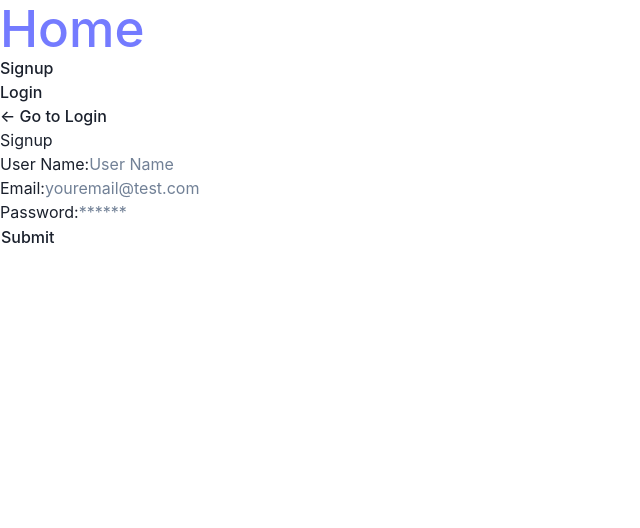
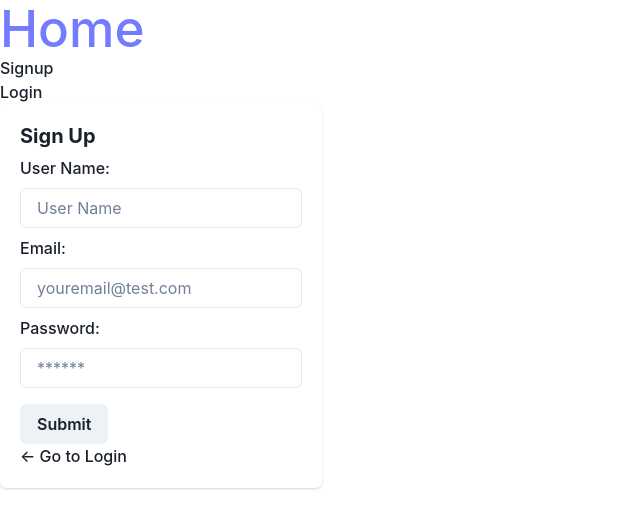
Before and after one commit to Shagomir/travel-log-app, a React (Vite) app in the folder client/: page /signup in a window 1280 px wide. Shown: the top 528 px of the page, without its empty margins (0-640 px from the left). Built offline with nearby package versions, Linux system fonts and the light colour scheme.

Commit message:
added cards and buttons

```diff
--- a/client/src/components/LocationForm/index.jsx
+++ b/client/src/components/LocationForm/index.jsx
@@ -1,6 +1,20 @@
 import React, { useState } from "react";
 import { useMutation } from "@apollo/client";
 import { ADD_LOCATION } from "../../utils/mutations";
+import {
+  Box,
+  Button,
+  ButtonGroup,
+  Card,
+  CardBody,
+  Flex,
+  FormControl,
+  FormLabel,
+  FormErrorMessage,
+  FormHelperText,
+  Heading,
+  Input,
+} from '@chakra-ui/react'
 
 function Locationform({ user }) {
   const [formState, setFormState] = useState({ newLocation: "" });
@@ -36,25 +50,27 @@ function Locationform({ user }) {
 
   //   The LocationForm component will allow users to add a new location to the database.
   return (
-    <div>
-      <h3>Add a Location</h3>
+    <Card mt="4">
+      <CardBody>
+        <Heading size="md" mt="2" mb="2">Add a Location</Heading>
         <form onSubmit={handleFormSubmit}>
-        <div className="flex-row space-between my-2">
-          <label htmlFor="location">Enter New Location:</label>
-          <input
-            placeholder="Yellowsone National Park"
+          <FormControl className="flex-row space-between my-2">
+            <FormLabel htmlFor="location">Enter New Location:</FormLabel>
+            <Input
+              placeholder="Yellowstone National Park"
               name="newLocation"
               type="newLocation"
               id="newLocation"
               onChange={handleChange}
             />
-        </div>
+          </FormControl>
           <div className="flex-row flex-end">
-          <button type="submit">Add Location</button>
+            <Button type="submit" mt="2" mb="2">Add Location</Button>
           </div>
         </form>
         {error && <div>Something went wrong...</div>}
-    </div>
+      </CardBody>
+    </Card>
   );
 }
 
--- a/client/src/components/Nav/index.jsx
+++ b/client/src/components/Nav/index.jsx
@@ -1,5 +1,6 @@
 import Auth from "../../utils/auth";
 import { Link } from "react-router-dom";
+import { Box } from '@chakra-ui/react';
 
 function Nav() {
   function showNavigation() {
--- a/client/src/pages/Confirm.jsx
+++ b/client/src/pages/Confirm.jsx
@@ -2,6 +2,7 @@ import React from "react";
 import { REMOVE_LOCATION } from "../utils/mutations";
 import { useParams } from "react-router-dom";
 import { useMutation } from "@apollo/client";
+import { Button } from '@chakra-ui/react';
 
 const Confirm = () => {
   const { id: locationId } = useParams();
@@ -30,12 +31,12 @@ const Confirm = () => {
     <>
       <h4>This will delete the location and all of its ideas! Are you sure?</h4>
 
-      <button className="location-delete" onClick={handleCancel}>
+      <Button className="location-delete" onClick={handleCancel}>
         No, I changed my mind!
-      </button>
-      <button className="location-delete" onClick={handleDelete}>
+      </Button>
+      <Button className="location-delete" onClick={handleDelete}>
         Yes, delete it!
-      </button>
+      </Button>
     </>
   );
 };
--- a/client/src/pages/Home.jsx
+++ b/client/src/pages/Home.jsx
@@ -1,3 +1,5 @@
+import { Button, ButtonGroup } from '@chakra-ui/react'
+
 const Home = () => {
   // If the user is already logged in, redirect to the location page
   if (localStorage.getItem("id_token")) {
@@ -6,7 +8,9 @@ const Home = () => {
   // If the user is not logged in, display the home page
   return (
     <div className="container">
+      <Button>
       <a href="/login">Please Log In!</a>
+      </Button>
     </div>
   );
 };
--- a/client/src/pages/ListDetail.jsx
+++ b/client/src/pages/ListDetail.jsx
@@ -5,6 +5,7 @@ import { QUERY_SINGLE_LOCATION } from "../utils/queries";
 import Auth from "../utils/auth";
 import IdeaForm from "../components/IdeaForm";
 import Idea from "../components/Idea";
+import { Button } from '@chakra-ui/react';
 
 const ListDetail = () => {
   const { id } = useParams();
@@ -29,9 +30,9 @@ const ListDetail = () => {
       <>
         <div>
           <h4>{location.locationText}</h4>
-          <button className="location-delete" onClick={handleDelete}>
+          <Button className="location-delete" onClick={handleDelete}>
             Delete Location
-          </button>
+          </Button>
           <ul>
             {ideas.map(
               (idea) => (
--- a/client/src/pages/Login.jsx
+++ b/client/src/pages/Login.jsx
@@ -3,6 +3,20 @@ import { useMutation } from "@apollo/client";
 import { Link } from "react-router-dom";
 import { LOGIN } from "../utils/mutations";
 import Auth from "../utils/auth";
+import {
+  Box,
+  Button,
+  ButtonGroup,
+  Card,
+  CardBody,
+  Flex,
+  FormControl,
+  FormLabel,
+  FormErrorMessage,
+  FormHelperText,
+  Heading,
+  Input,
+} from '@chakra-ui/react';
 
 function Login(props) {
   const [formState, setFormState] = useState({ email: "", password: "" });
@@ -33,41 +47,44 @@ function Login(props) {
 
   //   The login form will allow users to log in to the application.
   return (
-    <div className="container my-1">
-      <Link to="/signup">← Go to Signup</Link>
-
-      <h2>Login</h2>
+    <Box display="flex" alignItems="center">
+      <Card>
+        <CardBody>
+          <Heading size="md" mb="2">Login</Heading>
           <form onSubmit={handleFormSubmit}>
-        <div className="flex-row space-between my-2">
-          <label htmlFor="email">Email address:</label>
-          <input
+            <FormControl>
+              <FormLabel htmlFor="email">Email address</FormLabel>
+              <Input
                 placeholder="youremail@test.com"
                 name="email"
                 type="email"
                 id="email"
                 onChange={handleChange}
               />
-        </div>
-        <div className="flex-row space-between my-2">
-          <label htmlFor="pwd">Password:</label>
-          <input
+            </FormControl>
+            <FormControl>
+              <FormLabel htmlFor="pwd">Password:</FormLabel>
+              <Input
                 placeholder="******"
                 name="password"
                 type="password"
                 id="pwd"
                 onChange={handleChange}
               />
-        </div>
+            </FormControl>
             {error ? (
               <div>
                 <p className="error-text">The provided credentials are incorrect</p>
               </div>
             ) : null}
-        <div className="flex-row flex-end">
-          <button type="submit">Submit</button>
+            <div>
+              <Button mt={2} mb={2} type="submit">Submit</Button>
             </div>
+            <Link to="/signup">← Go to Signup</Link>
           </form>
-    </div>
+        </CardBody>
+      </Card>
+    </Box>
   );
 }
 
--- a/client/src/pages/Signup.jsx
+++ b/client/src/pages/Signup.jsx
@@ -3,6 +3,18 @@ import { Link } from "react-router-dom";
 import { useMutation } from "@apollo/client";
 import Auth from "../utils/auth";
 import { ADD_USER } from "../utils/mutations";
+import {
+  Button,
+  ButtonGroup,
+  Card,
+  CardBody,
+  FormControl,
+  FormLabel,
+  FormErrorMessage,
+  FormHelperText,
+  Heading,
+  Input,
+} from '@chakra-ui/react';
 
 function Signup(props) {
   const [formState, setFormState] = useState({ email: "", password: "" });
@@ -33,46 +45,45 @@ function Signup(props) {
   };
   //   The signup form will allow users to sign up for the application.
   return (
-    <div className="container my-1">
-      <Link to="/login">← Go to Login</Link>
-
-      <h2>Signup</h2>
-      <form onSubmit={handleFormSubmit}>
-        <div className="flex-row space-between my-2">
-          <label htmlFor="username">User Name:</label>
-          <input
+    <Card>
+      <CardBody onSubmit={handleFormSubmit}>
+      <Heading size="md" mb="2">Sign Up</Heading>
+          <FormControl>
+            <FormLabel htmlFor="username">User Name:</FormLabel>
+            <Input
               placeholder="User Name"
               name="username"
               type="username"
               id="username"
               onChange={handleChange}
             />
-        </div>
-        <div className="flex-row space-between my-2">
-          <label htmlFor="email">Email:</label>
-          <input
+          </FormControl>
+          <FormControl>
+            <FormLabel mt="2" htmlFor="email">Email:</FormLabel>
+            <Input
               placeholder="youremail@test.com"
               name="email"
               type="email"
               id="email"
               onChange={handleChange}
             />
-        </div>
-        <div className="flex-row space-between my-2">
-          <label htmlFor="pwd">Password:</label>
-          <input
+          </FormControl>
+          <FormControl>
+            <FormLabel mt="2" htmlFor="pwd">Password:</FormLabel>
+            <Input
               placeholder="******"
               name="password"
               type="password"
               id="pwd"
               onChange={handleChange}
             />
+          </FormControl>
+          <div>
+            <Button mt="4" type="submit">Submit</Button>
           </div>
-        <div className="flex-row flex-end">
-          <button type="submit">Submit</button>
-        </div>
-      </form>
-    </div>
+          <Link to="/login">← Go to Login</Link>
+      </CardBody>
+    </Card>
   );
 }
 
```
Lines whose indentation alone changed are shown as unchanged.
